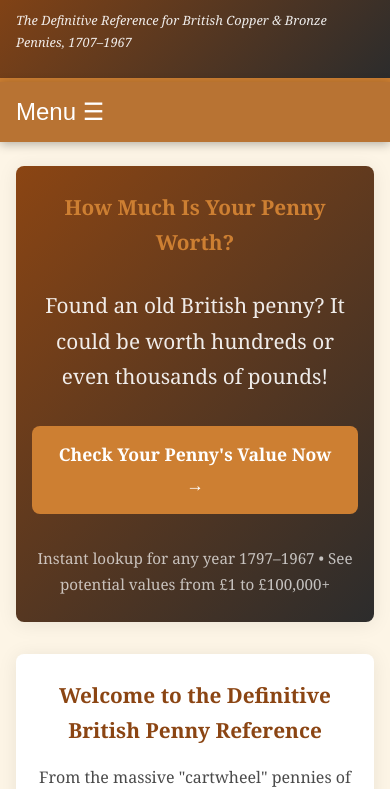
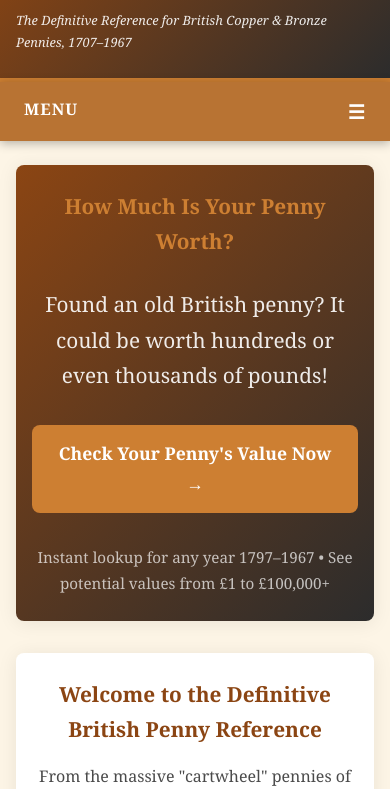
Before and after one commit to ammonfife/britishpennies, a plain HTML site: page index.html in a window 390 px wide. Shown: the part 60-849 px from the top of the page. Drawn offline with Linux system fonts and the light colour scheme.

Commit message:
fix: Improve mobile menu button styling
- Use hard-coded colors instead of CSS variables for better compatibility
- Add appearance: none to remove browser default button styling
- Add focus states and better typography
- Float hamburger icon to right

```diff
--- a/css/style.css
+++ b/css/style.css
@@ -419,18 +419,39 @@ footer a:hover {
 /* Mobile Menu Toggle */
 .mobile-menu-toggle {
   display: none;
-  background: var(--copper-medium);
+  background: #B87333;
   color: white;
   border: none;
-  padding: 1rem;
-  font-size: 1.5rem;
+  border-radius: 0;
+  padding: 1rem 1.5rem;
+  font-size: 1rem;
+  font-family: inherit;
+  font-weight: bold;
+  letter-spacing: 1px;
+  text-transform: uppercase;
   cursor: pointer;
   width: 100%;
   text-align: left;
+  -webkit-appearance: none;
+  -moz-appearance: none;
+  appearance: none;
+  box-shadow: none;
+  outline: none;
+}
+
+.mobile-menu-toggle:focus {
+  outline: none;
+  background: #8B4513;
 }
 
 .mobile-menu-toggle::after {
   content: ' ☰';
+  float: right;
+  font-size: 1.2rem;
+}
+
+.mobile-menu-toggle.active {
+  background: #8B4513;
 }
 
 .mobile-menu-toggle.active::after {
```
